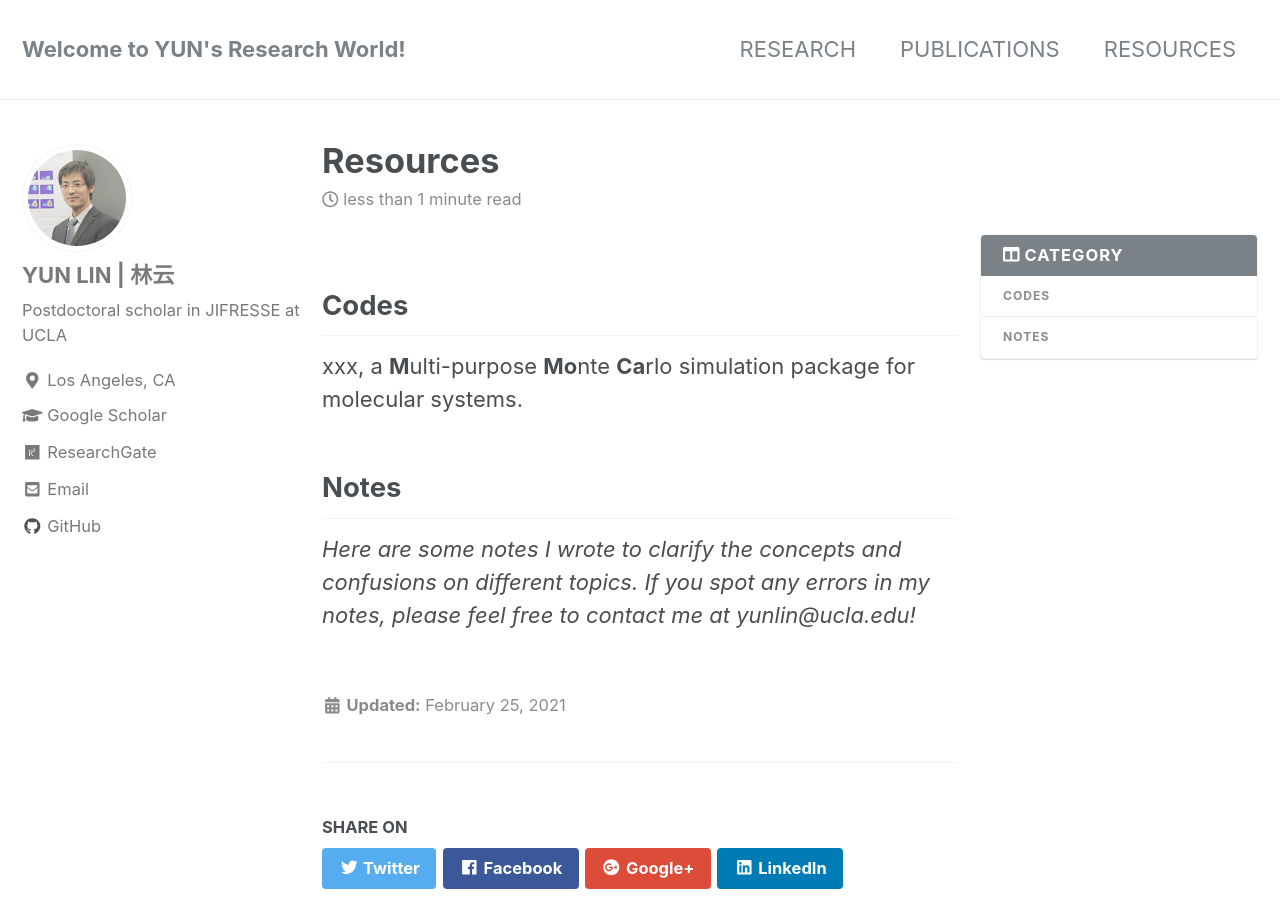
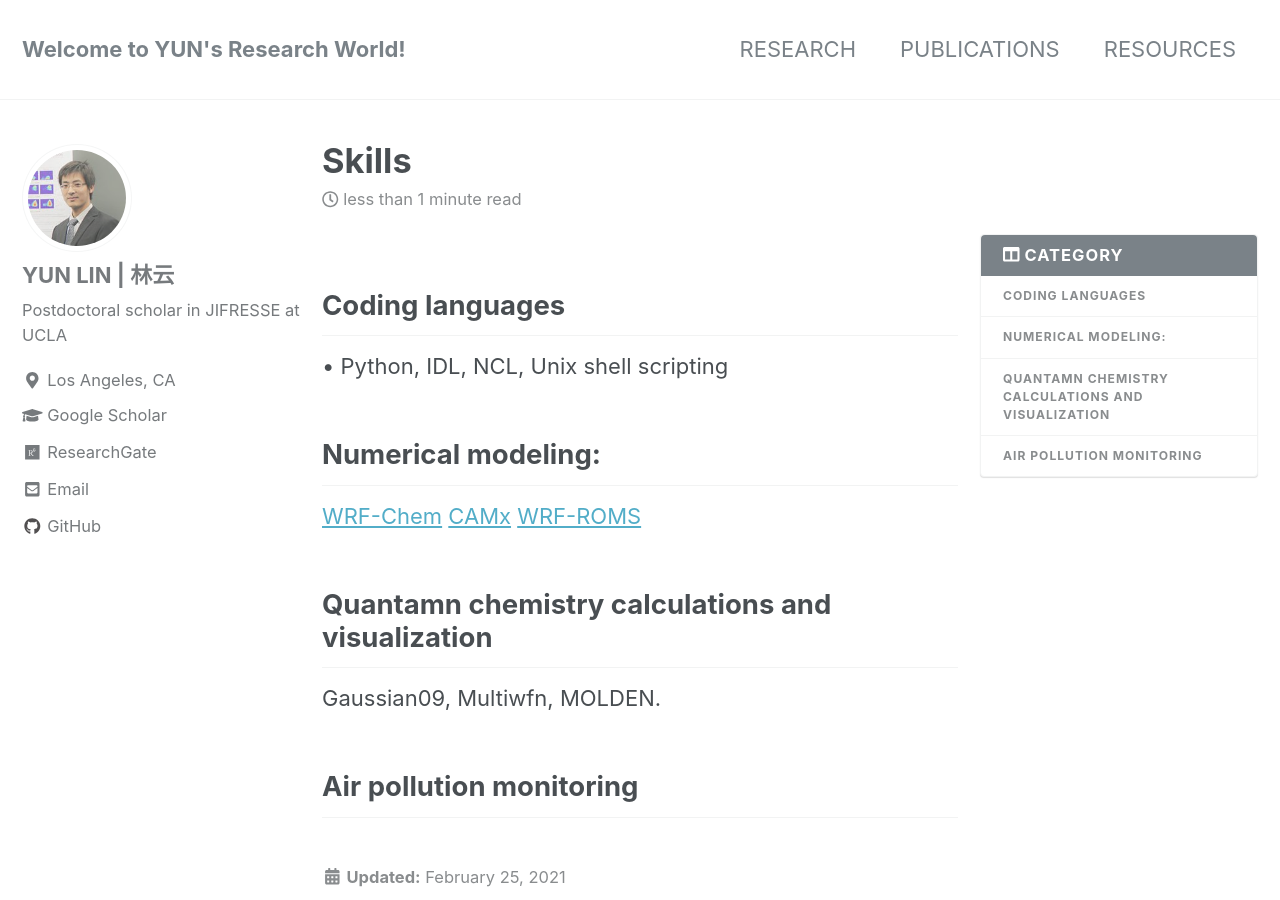
Before and after one commit to nolanylin/nolanylin.github.io, a Jekyll site: the page built from _pages/resources.md, in a window 1280 px wide and 900 px high. Built offline with Jekyll 4.4.1, drawn with Linux system fonts in a browser that asks for light colours; nearby versions of some CDN libraries.

Commit message:
Update resources.md

```diff
--- a/_pages/resources.md
+++ b/_pages/resources.md
@@ -1,6 +1,6 @@
 ---
 layout: single
-title: "Resources"
+title: "Skills"
 permalink: /resources/
 date: 2021-02-25
 categories: pages
@@ -8,10 +8,15 @@ toc: true
 toc_label: "Category"
 toc_icon: "columns"
 ---
-## Codes
-xxx, a **M**ulti-purpose **Mo**nte **Ca**rlo simulation package for molecular systems.
+## Coding languages
+•	Python, IDL, NCL, Unix shell scripting
 
+## Numerical modeling:
+[WRF-Chem](https://www2.acom.ucar.edu/wrf-chem)
+[CAMx](https://www.camx.com/)
+[WRF-ROMS](https://www.myroms.org/)
 
+## Quantamn chemistry calculations and visualization
+Gaussian09, Multiwfn, MOLDEN.
 
-## Notes
-*Here are some notes I wrote to clarify the concepts and confusions on different topics. If you spot any errors in my notes, please feel free to contact me at yunlin@ucla.edu!*
+## Air pollution monitoring
```
